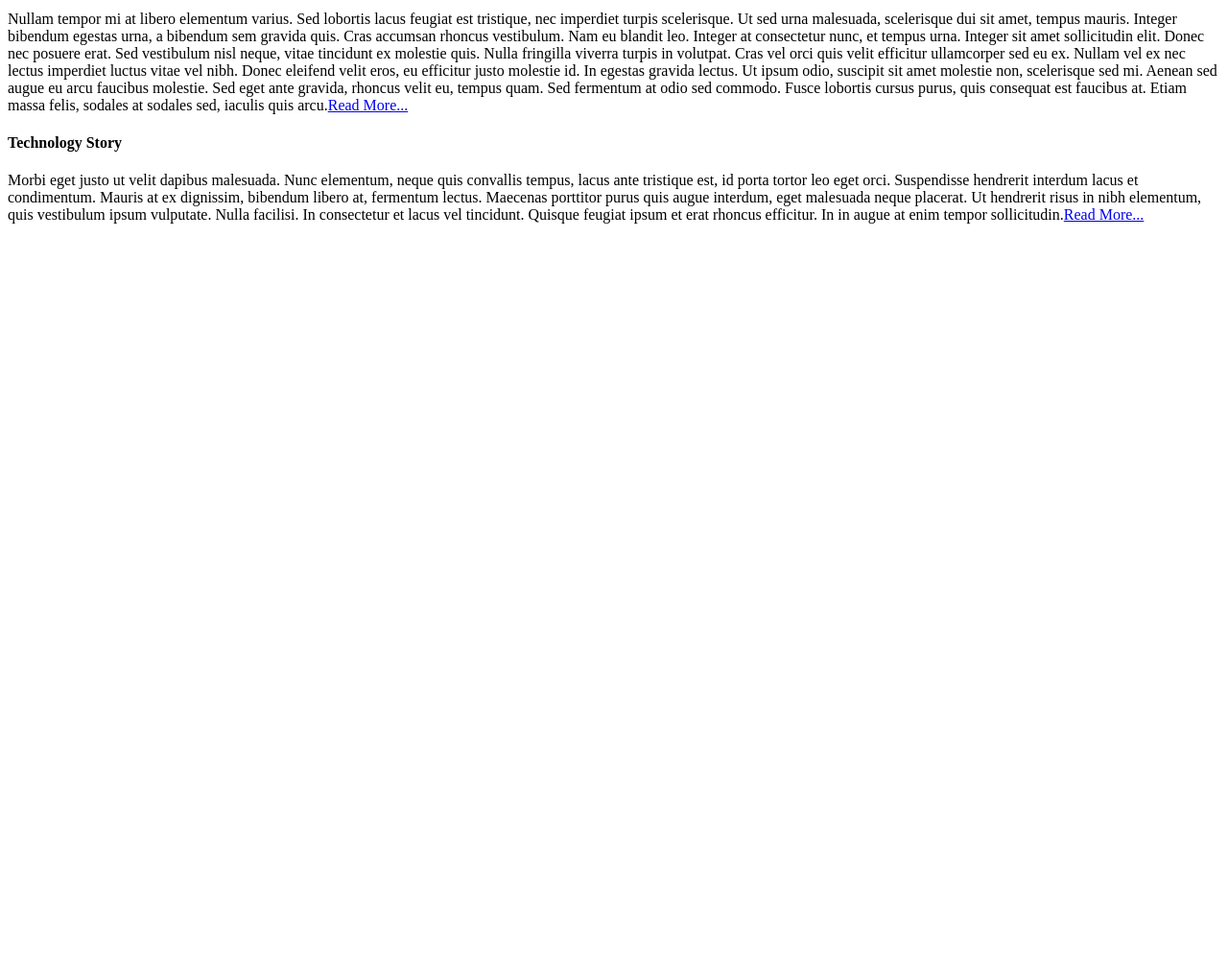
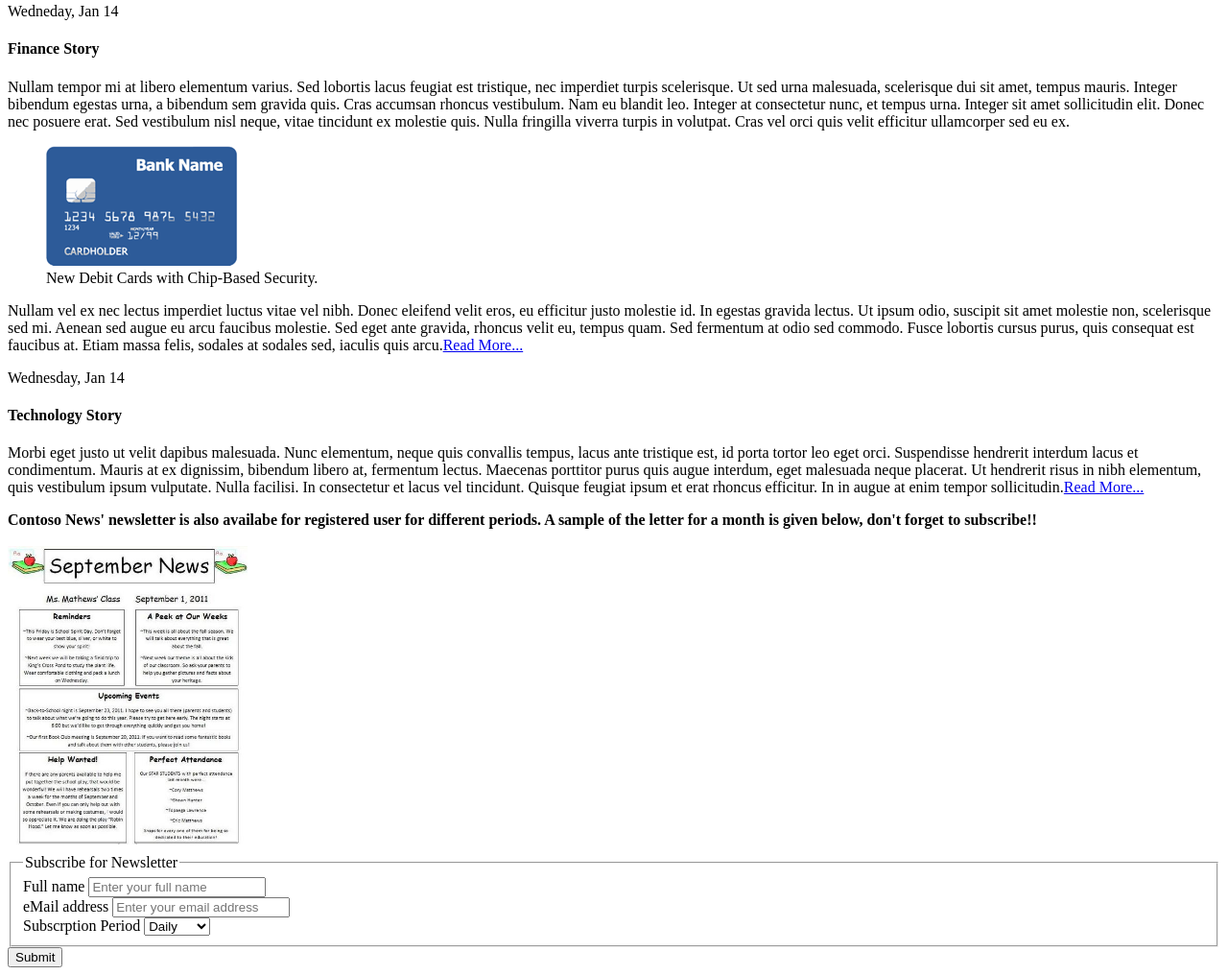
Before and after one commit to heisenbergcorleone/edx-html-css-and-javascript, a plain HTML site: page homework_assignment/Index.html in a window 1280 px wide. Shown: the part 331-1347 px from the top of the page at 96% size. Before the commit the page ends 800 px from the top, so only its background shows below. Drawn offline with Linux system fonts and the light colour scheme.

Commit message:
assignment added

```diff
--- a/homework_assignment/Index.html
+++ b/homework_assignment/Index.html
@@ -12,18 +12,58 @@
 <main>
 	<h3>Latest Articles</h3>
 	<article>
+	<time datetime="2016-1-16T08:30:00-05:00">
+	Friday, Jan 16
 	<h4>International Story</h4>
 	<p>Curabitur pharetra luctus augue, non posuere orci tristique vel. Sed posuere nisi nec lacus ullamcorper, ac vulputate nisl consequat. Nullam sollicitudin nulla vel felis faucibus aliquam. Nunc sit amet velit orci. Proin sed orci fringilla, elementum felis condimentum, convallis augue. Aliquam erat volutpat. Mauris tempus nunc sit amet aliquet bibendum. Praesent vestibulum cursus ex, quis laoreet eros consectetur ac. Ut congue libero quis mauris egestas feugiat. Sed pharetra lorem et magna fringilla, a volutpat nibh sollicitudin. Nullam sagittis sollicitudin urna, sed sollicitudin mauris ornare id.<a href="#" target="_blank">Read More...</a></p>
+	</time>
 	</article>
 	<article>
+	<time datetime="2016-1-14T08:30:00-05:00">
+	Wedneday, Jan 14
 	<h4>Finance Story</h4>
-	<p>Nullam tempor mi at libero elementum varius. Sed lobortis lacus feugiat est tristique, nec imperdiet turpis scelerisque. Ut sed urna malesuada, scelerisque dui sit amet, tempus mauris. Integer bibendum egestas urna, a bibendum sem gravida quis. Cras accumsan rhoncus vestibulum. Nam eu blandit leo. Integer at consectetur nunc, et tempus urna. Integer sit amet sollicitudin elit. Donec nec posuere erat. Sed vestibulum nisl neque, vitae tincidunt ex molestie quis. Nulla fringilla viverra turpis in volutpat. Cras vel orci quis velit efficitur ullamcorper sed eu ex. Nullam vel ex nec lectus imperdiet luctus vitae vel nibh. Donec eleifend velit eros, eu efficitur justo molestie id. In egestas gravida lectus. Ut ipsum odio, suscipit sit amet molestie non, scelerisque sed mi. Aenean sed augue eu arcu faucibus molestie. Sed eget ante gravida, rhoncus velit eu, tempus quam. Sed fermentum at odio sed commodo. Fusce lobortis cursus purus, quis consequat est faucibus at. Etiam massa felis, sodales at sodales sed, iaculis quis arcu.<a href="#" target="_blank">Read More...</a></p>
+	<p>Nullam tempor mi at libero elementum varius. Sed lobortis lacus feugiat est tristique, nec imperdiet turpis scelerisque. Ut sed urna malesuada, scelerisque dui sit amet, tempus mauris. Integer bibendum egestas urna, a bibendum sem gravida quis. Cras accumsan rhoncus vestibulum. Nam eu blandit leo. Integer at consectetur nunc, et tempus urna. Integer sit amet sollicitudin elit. Donec nec posuere erat. Sed vestibulum nisl neque, vitae tincidunt ex molestie quis. Nulla fringilla viverra turpis in volutpat. Cras vel orci quis velit efficitur ullamcorper sed eu ex.
+	<p>
+	<figure>
+	<img src="demo1.png" alt="Debit Card with Chip" />
+	<figcaption>New Debit Cards with Chip-Based Security.</figcaption>
+    </figure>
+	</p>
+	 Nullam vel ex nec lectus imperdiet luctus vitae vel nibh. Donec eleifend velit eros, eu efficitur justo molestie id. In egestas gravida lectus. Ut ipsum odio, suscipit sit amet molestie non, scelerisque sed mi. Aenean sed augue eu arcu faucibus molestie. Sed eget ante gravida, rhoncus velit eu, tempus quam. Sed fermentum at odio sed commodo. Fusce lobortis cursus purus, quis consequat est faucibus at. Etiam massa felis, sodales at sodales sed, iaculis quis arcu.<a href="#" target="_blank">Read More...</a>
+	</p>
+	</time>
 	</article>
 	<article>
+	<time datetime="2016-1-14T08:30:00-05:00">
+	Wednesday, Jan 14
 	<h4>Technology Story</h4>
 	<p>Morbi eget justo ut velit dapibus malesuada. Nunc elementum, neque quis convallis tempus, lacus ante tristique est, id porta tortor leo eget orci. Suspendisse hendrerit interdum lacus et condimentum. Mauris at ex dignissim, bibendum libero at, fermentum lectus. Maecenas porttitor purus quis augue interdum, eget malesuada neque placerat. Ut hendrerit risus in nibh elementum, quis vestibulum ipsum vulputate. Nulla facilisi. In consectetur et lacus vel tincidunt. Quisque feugiat ipsum et erat rhoncus efficitur. In in augue at enim tempor sollicitudin.<a href="#" target="_blank">Read More...</a></p>
+    </time>
+</article>
+</main>
+<footer>
+<article>
+<b>
+	Contoso News' newsletter is also availabe for registered user for different periods.
+	A sample of the letter for a month is given below, don't forget to subscribe!!
+</b>
+</article><br />
+<img src="demo.jpg" width="250px"><br />
 
+<form>
+<fieldset> <legend>Subscribe for Newsletter</legend>
 
-</main>
+	Full name <input type="fname" name="name" placeholder="Enter your full name" /><br />
+	eMail address <input type="email" name="email" placeholder="Enter your email address" /><br />
+    Subscrption Period
+	<select name="newsletter">
+	 <option value="Daily">Daily</option>
+	 <option value="Weekly">Weekly</option>
+	 <option value="Monthly">Monthly</option>
+	 </select>
+</fieldset>
+<input type="submit" name="submission button" value: Sign-Up />
+</form>
+</footer>
 </body>
 </html>
```
Also changed, not shown: homework_assignment/demo.JPG (added), homework_assignment/demo1.png (added).
